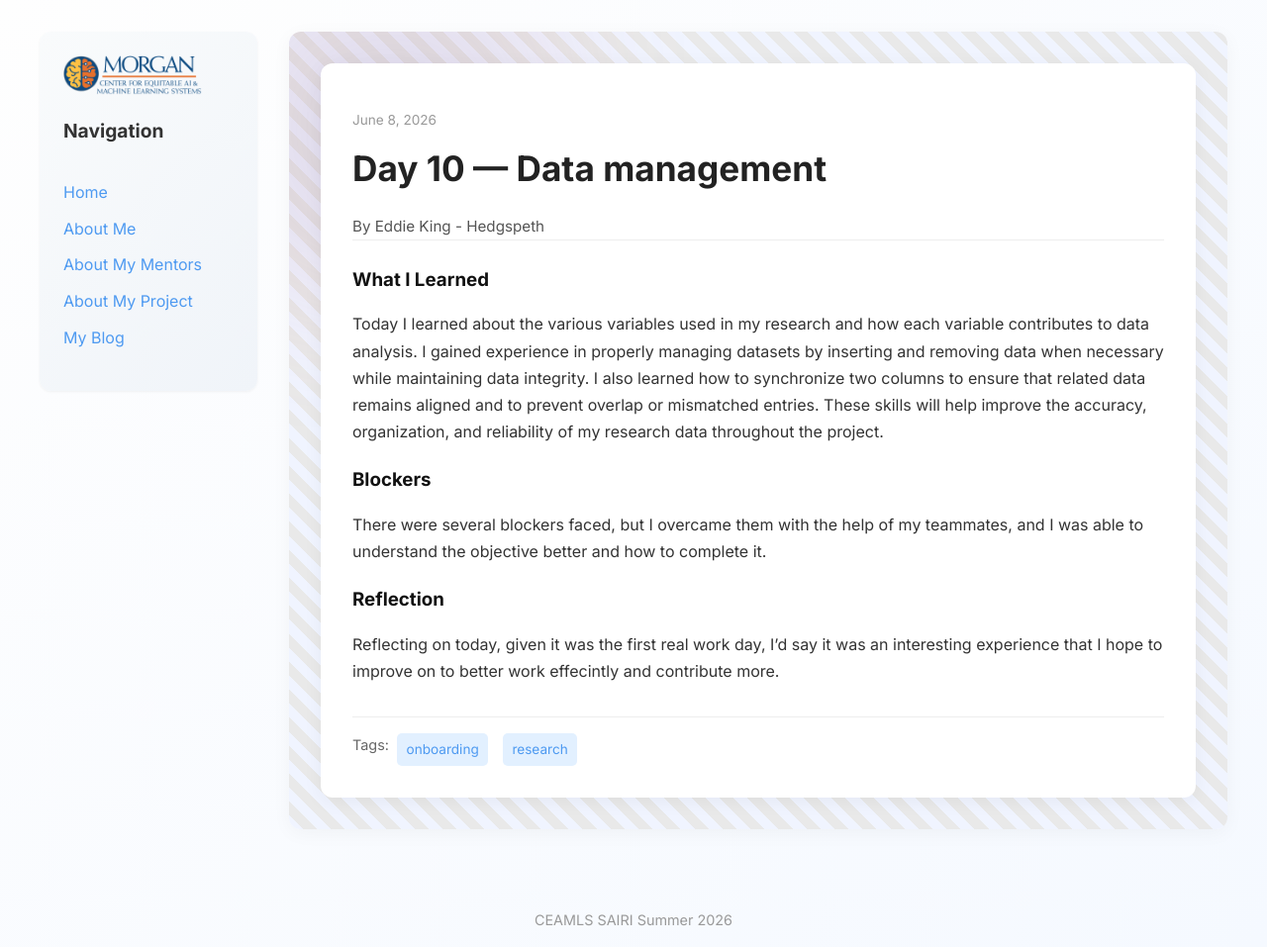
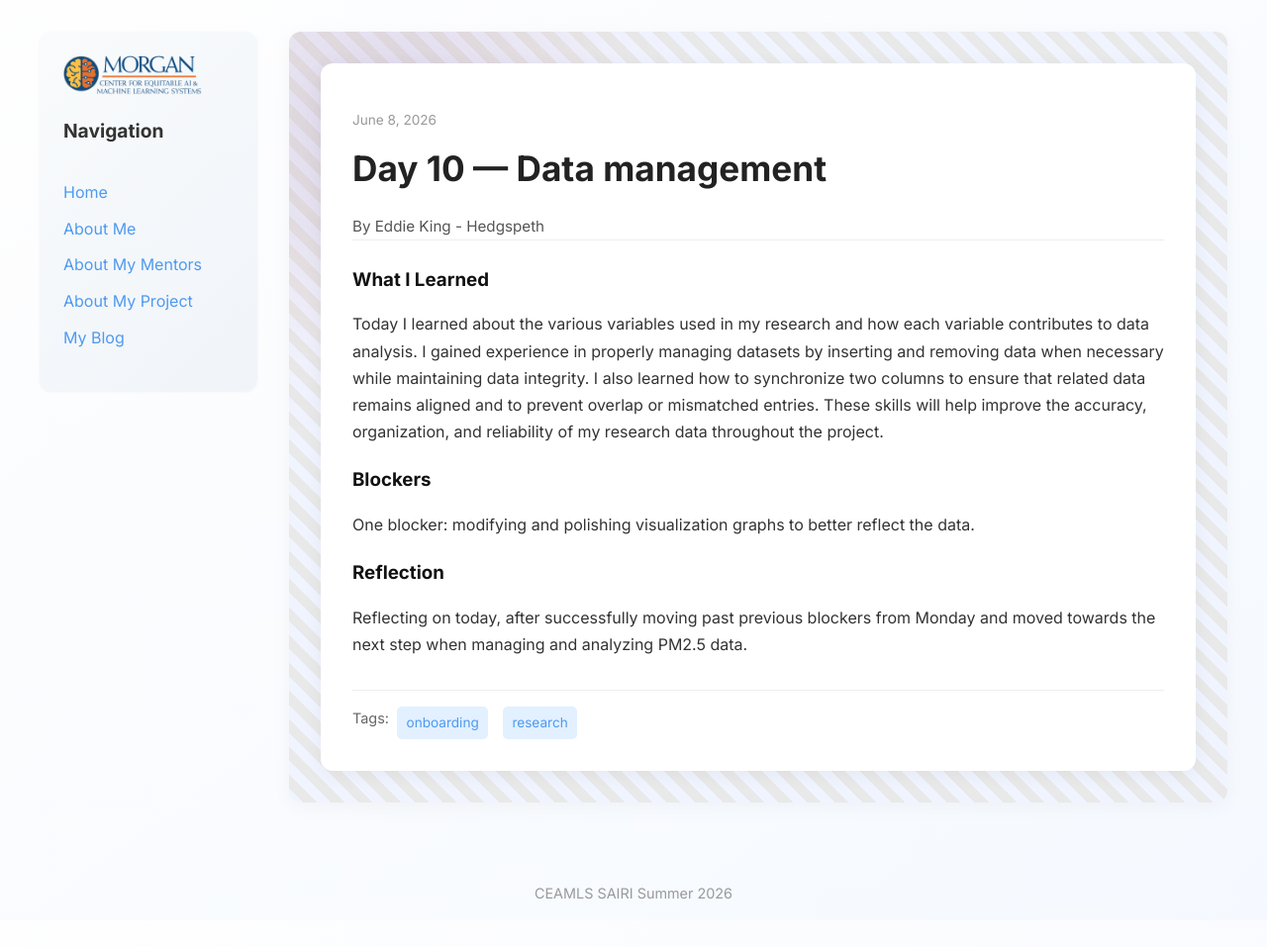
Before and after one commit to eddiejkh-del/eddiejkh-delceamls26.github.io, a Jekyll site: the page built from _posts/2026-06-09-day-11.md, in a window 1280 px wide. Shown: the whole page at 99% size. Built offline with Jekyll 4.4.1, drawn with Linux system fonts in a browser that asks for light colours; after the commit the page ends 930 px from its top, so only the background shows below that.

Commit message:
Update 2026-06-09-day-11.md

```diff
--- a/_posts/2026-06-09-day-11.md
+++ b/_posts/2026-06-09-day-11.md
@@ -9,8 +9,8 @@ what_i_learned: |
   Today I learned about the various variables used in my research and how each variable contributes to data analysis. I gained experience in properly managing datasets by inserting and removing data when necessary while maintaining data integrity. I also learned how to synchronize two columns to ensure that related data remains aligned and to prevent overlap or mismatched entries. These skills will help improve the accuracy, organization, and reliability of my research data throughout the project.
 
 blockers: |
-  There were several blockers faced, but I overcame them with the help of my teammates, and I was able to understand the objective better and how to complete it.
+  One blocker: modifying and polishing visualization graphs to better reflect the data.
 
 reflection: |
-  Reflecting on today, given it was the first real work day, I'd say it was an interesting experience that I hope to improve on to better work effecintly and contribute more.
+  Reflecting on today,  after successfully moving past previous blockers from Monday and moved towards the next step when managing and analyzing PM2.5 data.
 ---
```
